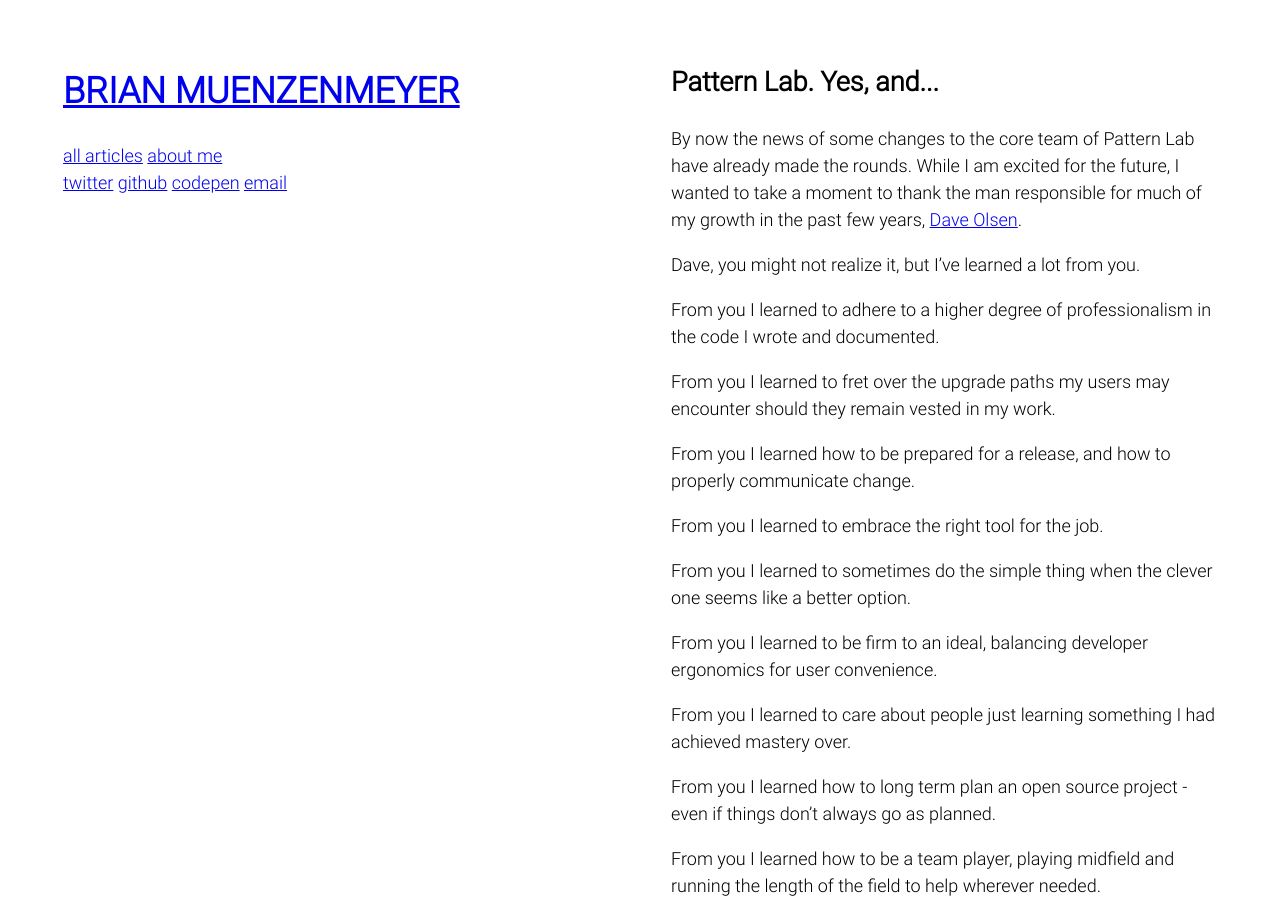
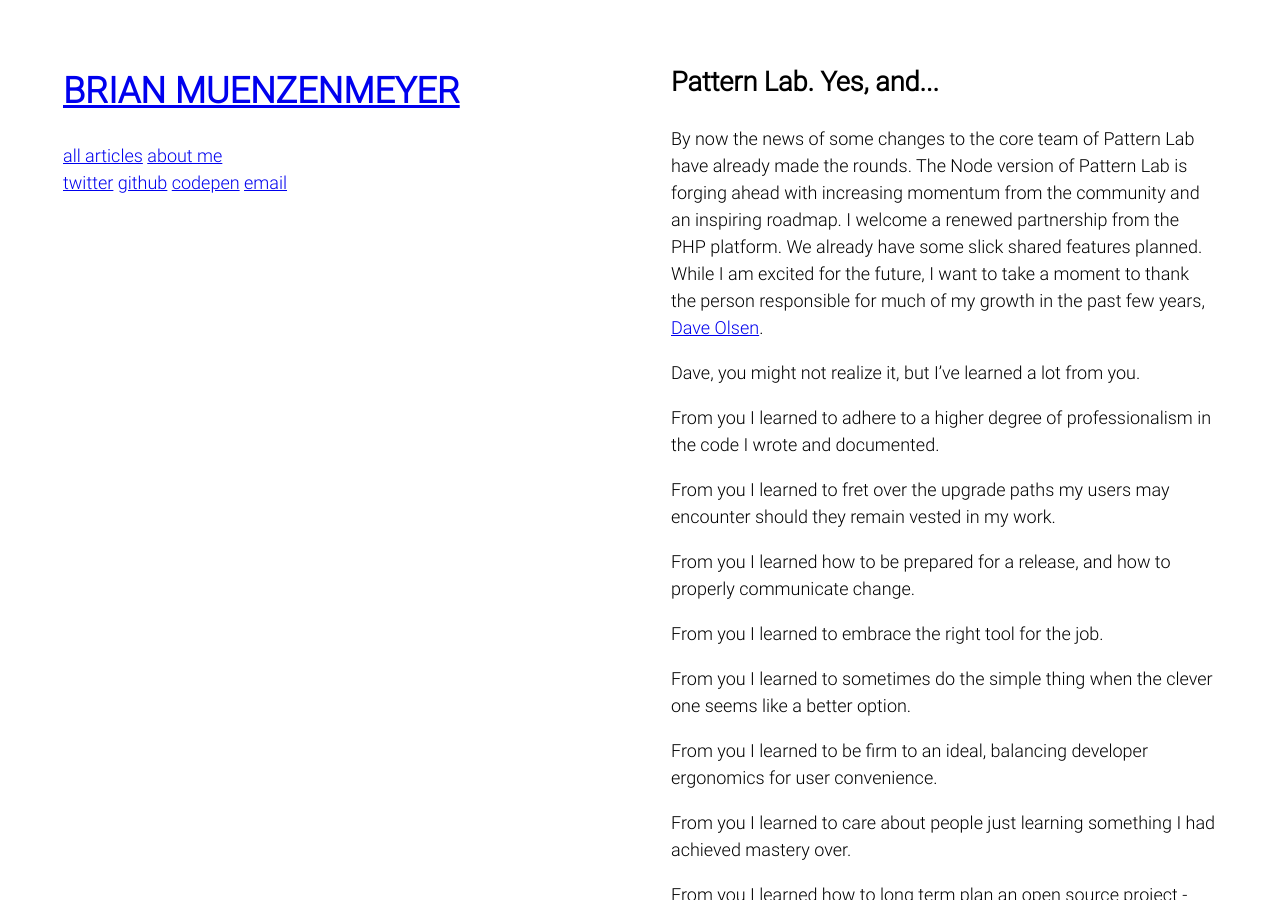
Before and after one commit to bmuenzenmeyer/bmuenzenmeyer.github.io, a Jekyll site: the page built from _posts/2017-9-29-pattern-lab-yes-and.md, in a window 1280 px wide and 900 px high. Built offline with Jekyll 4.4.1, drawn with Linux system fonts in a browser that asks for light colours.

Commit message:
Update 2017-9-29-pattern-lab-yes-and.md

```diff
--- a/_posts/2017-9-29-pattern-lab-yes-and.md
+++ b/_posts/2017-9-29-pattern-lab-yes-and.md
@@ -11,7 +11,7 @@
 comments: false
 ---
 
-By now the news of some changes to the core team of Pattern Lab have already made the rounds. While I am excited for the future, I wanted to take a moment to thank the man responsible for much of my growth in the past few years, [Dave Olsen](https://twitter.com/dmolsen).
+By now the news of some changes to the core team of Pattern Lab have already made the rounds. The Node version of Pattern Lab is forging ahead with increasing momentum from the community and an inspiring roadmap. I welcome a renewed partnership from the PHP platform.  We already have some slick shared features planned.  While I am excited for the future, I want to take a moment to thank the person responsible for much of my growth in the past few years, [Dave Olsen](https://twitter.com/dmolsen).
 
 Dave, you might not realize it, but I've learned a lot from you.
 
```
